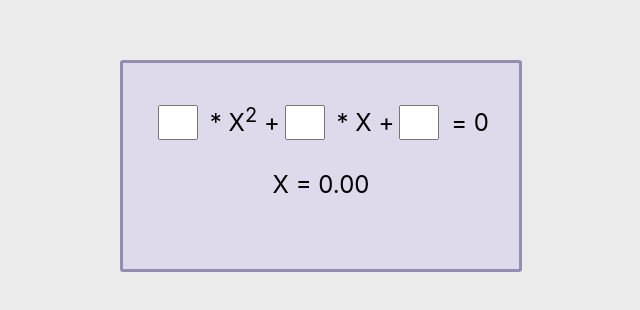
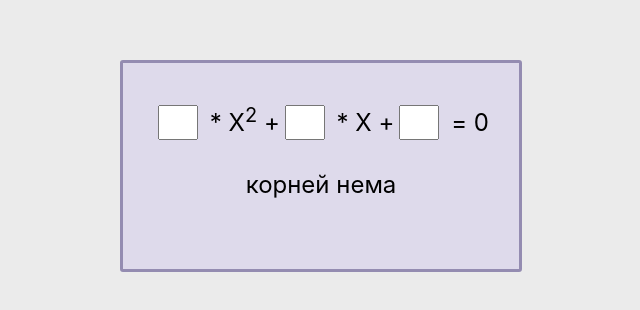
Before and after one commit to rgbmoon/ts-first-try, a React (Create React App) app: page / in a window 1280 px wide. Shown: the part 234-544 px from the top of the page, without its empty margins (319-959 px from the left). Built offline with nearby package versions, Linux system fonts and the light colour scheme.

Commit message:
Отрефакторил код, теперь я им даже доволен)

```diff
--- a/src/App.tsx
+++ b/src/App.tsx
@@ -2,9 +2,7 @@ import React, { useState, useMemo } from 'react';
 import './App.css';
 
 /*
-1) Странно работает со значениями a=9 b=5,6,7 c=1. После смены b и нажатия на кнопку сначала показывает один результат, а после повторного нажатия другой, надо понять почему так
 2) Разобраться и заюзать хук useMemo
-3) Сделать вывод ответа без кнопки, сразу после ввода аргументов
 */
 
 type InputProps = {
@@ -27,14 +25,11 @@ const Input = (props: InputProps) => {
 
 const Calculator = () => {
 
-  //Прописываем состояние дочерним элементам через хуки.
+  //Храним тут состояние инпутов
   const [state, setState] = useState({
     a: '',
     b: '',
     c: '',
-    x_1: 0,
-    x_2: 0,
-    d: 0,
   });
 
   //Отслеживаем ввод и проверяем ввод на валидность
@@ -47,42 +42,38 @@ const Calculator = () => {
     }
   }
 
+
+  // С ТС я пока что так и не разобрался, поэтому пишу такие вот говноконструкции лишь бы избежать ошибок при сборке
+  type calcProps = {
+    a: string;
+    b: string;
+    c: string;
+  }
+
   //Считаем корни уравнения и передаем их в свойства объекта state
-  const calculate = () => {
+  const calculate = (state: calcProps) => {
 
     const a = Number(state.a);
     const b = Number(state.b);
     const c = Number(state.c);
+    const d = (b * b - 4 * a * c);
 
-    if (a === 0) {
-      setState(prevState => ({
-        ...prevState,
-        D: -1
-      }));
-      return;
+    if (a === 0 || d < 0) {
+      return 'корней нема';
     }
-    setState(prevState => ({
-      ...prevState,
-      D: (b * b - 4 * a * c),
-    }));
-    console.log('D =', state.d);
-    if (state.d === 0) {
-      setState(prevState => ({
-        ...prevState,
-        x_1: (-b + Math.sqrt(state.d)) / (2 * a)
-      }));
-     }
-    else if (state.d > 0) {
-      setState(prevState => ({
-        ...prevState,
-        x_1: ((-b + Math.sqrt(state.d)) / (2 * a)),
-        x_2: ((-b - Math.sqrt(state.d)) / (2 * a)),
-      }));
+
+    if (d === 0) {
+      return 'X равен ' + ((-b + Math.sqrt(d)) / (2 * a)).toFixed(2)
     }
-    console.log('a =', a,'b =', b,'c =', c,)
+
+    if (d > 0) {
+      return (
+      'X1 = ' + ((-b + Math.sqrt(d)) / (2 * a)).toFixed(2) + '; ' +
+      'X2 = ' + ((-b - Math.sqrt(d)) / (2 * a)).toFixed(2)
+    )}
   }
 
-  useMemo(() => calculate(), [state.a, state.b, state.c]);
+  const calс = calculate(state);
 
   return (
     <div className="Calculator">
@@ -100,22 +91,8 @@ const Calculator = () => {
           value={state.c}
           onChange={inputHandler}/> = 0
       </div>
-      {/* <div className="row">
-        <button onClick={() => calculate()}>
-          Посчитать
-        </button>
-      </div> */}
       <div className="row">
-        {state.d < 0 &&
-          <div>D {'<'} 0, корней нет</div>
-        }
-        {state.d === 0 &&
-          <div>X = {state.x_1.toFixed(2)}</div>
-        }
-        {state.d > 0 &&
-          <div>X1 = {state.x_1.toFixed(2)}<br/>
-          X2 = {state.x_2.toFixed(2)}</div>
-        }
+          {calс}
       </div>
     </div>
   );
```
